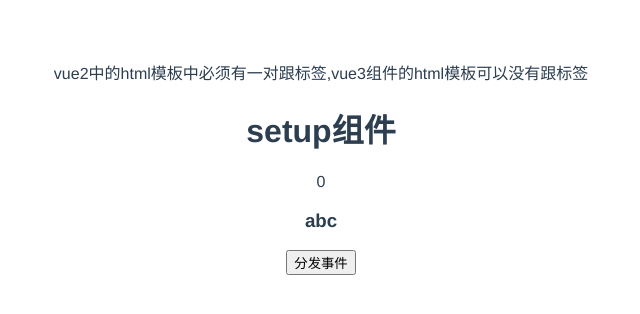
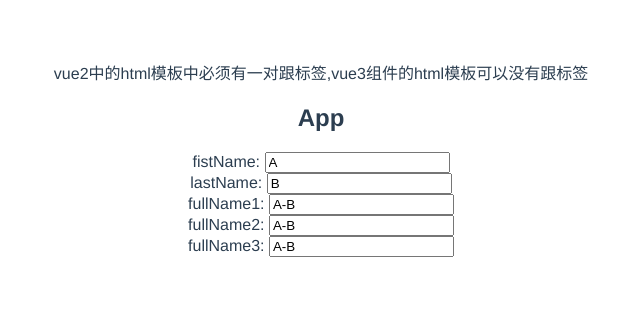
Before and after one commit to MrChenXP/MyDocs, a Vue app in the folder vue3/: page / in a window 1280 px wide. Shown: the top 314 px of the page, without its empty margins (319-959 px from the left). Built offline with nearby package versions, Linux system fonts and the light colour scheme.

Commit message:
vue3 watchComputed

```diff
--- a/vue3/src/App.vue
+++ b/vue3/src/App.vue
@@ -8,7 +8,7 @@
 // defineComponent函数,目的是定义一个组件,内部可以传入一个配置对象
 import { defineComponent,ref } from "vue";
 // 引入一个子级组件
-import child  from "./components/setup.vue";
+import child  from "./components/watchComputed.vue";
 
 // 暴露出一个定义好的组件
 export default defineComponent({
--- a/vue3/src/components/refReactive.vue
+++ b/vue3/src/components/refReactive.vue
@@ -1,4 +1,5 @@
 <template>
+  <div>
     <div>{{ count }}</div>
     <button @click="updateCount">修改</button>
 
@@ -9,6 +10,7 @@
     <div>{{ JSON.stringify(m2) }}</div>
     <div>{{ JSON.stringify(m3) }}</div>
     <button @click="updateM3">修改updateM3</button>
+  </div>
 </template>
 
 <script lang="ts">
--- a/vue3/src/components/setup.vue
+++ b/vue3/src/components/setup.vue
@@ -8,7 +8,7 @@
 </template>
 
 <script lang="ts">
-import { defineComponent,ref } from "vue";
+import { defineComponent } from "vue";
 
 export default defineComponent({
   name: "SetupTip",
--- /dev/null
+++ b/vue3/src/components/watchComputed.vue
@@ -0,0 +1,99 @@
+<template>
+  <div>
+    <h2>App</h2>
+    fistName: <input v-model="user.firstName" /><br />
+    lastName: <input v-model="user.lastName" /><br />
+    fullName1: <input v-model="fullName1" /><br />
+    fullName2: <input v-model="fullName2" /><br />
+    fullName3: <input v-model="fullName3" /><br />
+  </div>
+</template>
+
+<script lang="ts">
+import { defineComponent, reactive, ref, computed, watch, watchEffect } from "vue";
+/*
+计算属性与监视
+1
+2.
+3. watchEffect函数
+  不用直接指定要监视的数据, 回调函数中使用的哪些响应式数据就监视哪些响应式数据
+  默认初始时就会执行第一次, 从而可以收集需要监视的数据
+  监视数据发生变化时回调
+*/
+export default defineComponent({
+  name: "watchComputed",
+  setup () {
+    const user = reactive({
+      firstName: 'A',
+      lastName: 'B'
+    })
+    // computed函数:
+    //   与computed配置功能一致
+    const fullName1 = computed(() => {
+      //   只有getter
+      console.log('fullName1')
+      return user.firstName + '-' + user.lastName
+    })
+    const fullName2 = computed({
+      //   有getter和setter
+      get () {
+        console.log('fullName2 get')
+        return user.firstName + '-' + user.lastName
+      },
+      set (value: string) {
+        console.log('fullName2 set')
+        const names = value.split('-')
+        user.firstName = names[0]
+        user.lastName = names[1]
+      }
+    })
+    const fullName3 = ref('')
+
+    // watch函数
+    //   与watch配置功能一致
+    //   监视指定的一个或多个响应式数据, 一旦数据变化, 就自动执行监视回调
+    //   默认初始时不执行回调, 但可以通过配置immediate为true, 来指定初始时立即执行第一次
+    //   通过配置deep为true, 来指定深度监视
+    watch(user,
+      () => {
+        fullName3.value = user.firstName + '-' + user.lastName
+      },
+      {
+        immediate: true,  // 是否初始化立即执行一次, 默认是false
+        deep: true, // 是否是深度监视, 默认是false
+    })
+    // watch一个数据
+    watch(fullName3, (value) => {
+      // 默认在数据发生改变时执行回调
+      console.log('watch')
+      const names = value.split('-')
+      user.firstName = names[0]
+      user.lastName = names[1]
+    })
+    // watch多个数据:
+    //   使用数组来指定
+    //   如果是ref对象, 直接指定
+    //   如果是reactive对象中的属性,  必须通过函数来指定
+    watch([() => user.firstName, () => user.lastName, fullName3], (values) => {
+      console.log('监视多个数据', values)
+    })
+
+
+    /*watchEffect: 监视所有回调中使用的数据*/
+    watchEffect(() => {
+      console.log('watchEffect')
+      fullName3.value = user.firstName + '-' + user.lastName
+    })
+
+    return {
+      user,
+      fullName1,
+      fullName2,
+      fullName3,
+    }
+  }
+
+});
+</script>
+
+<style></style>
```
Lines whose indentation alone changed are shown as unchanged.
